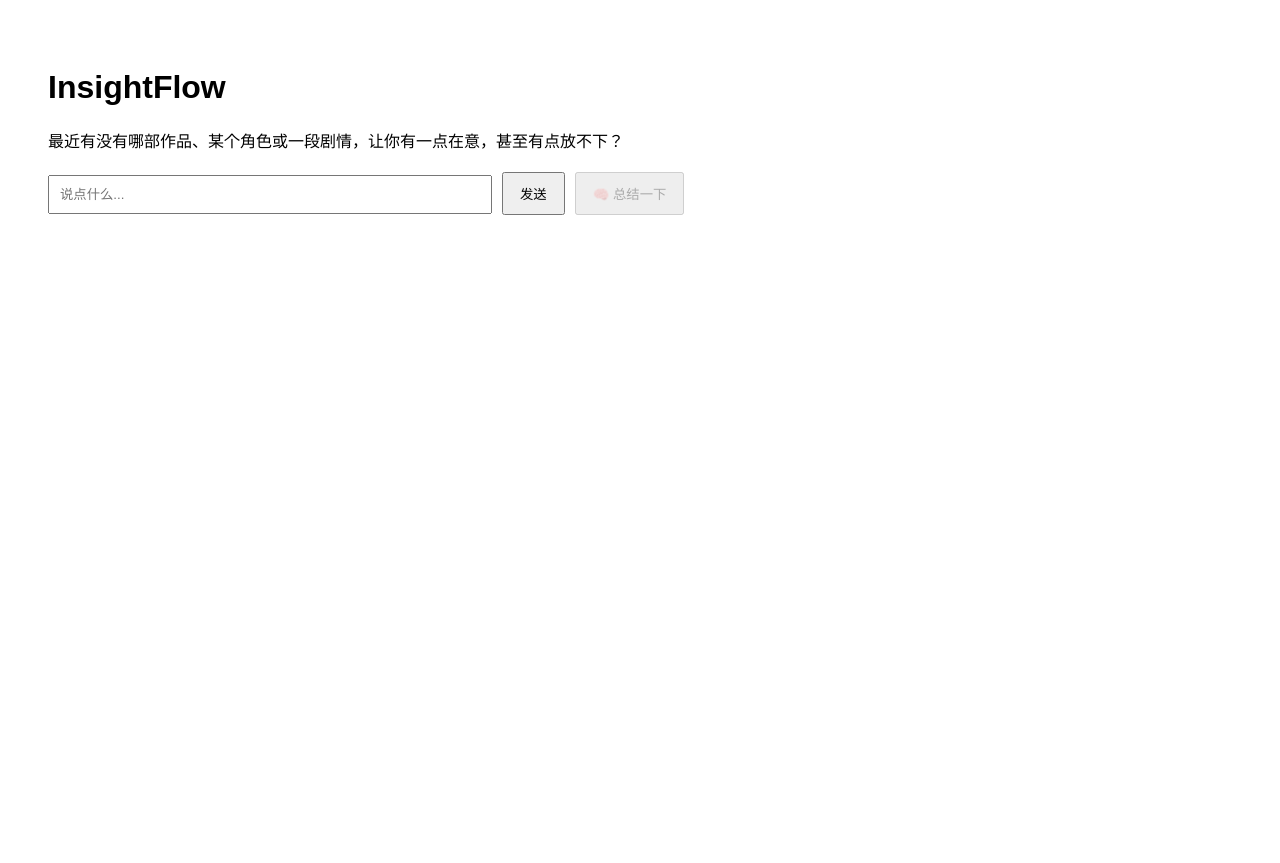
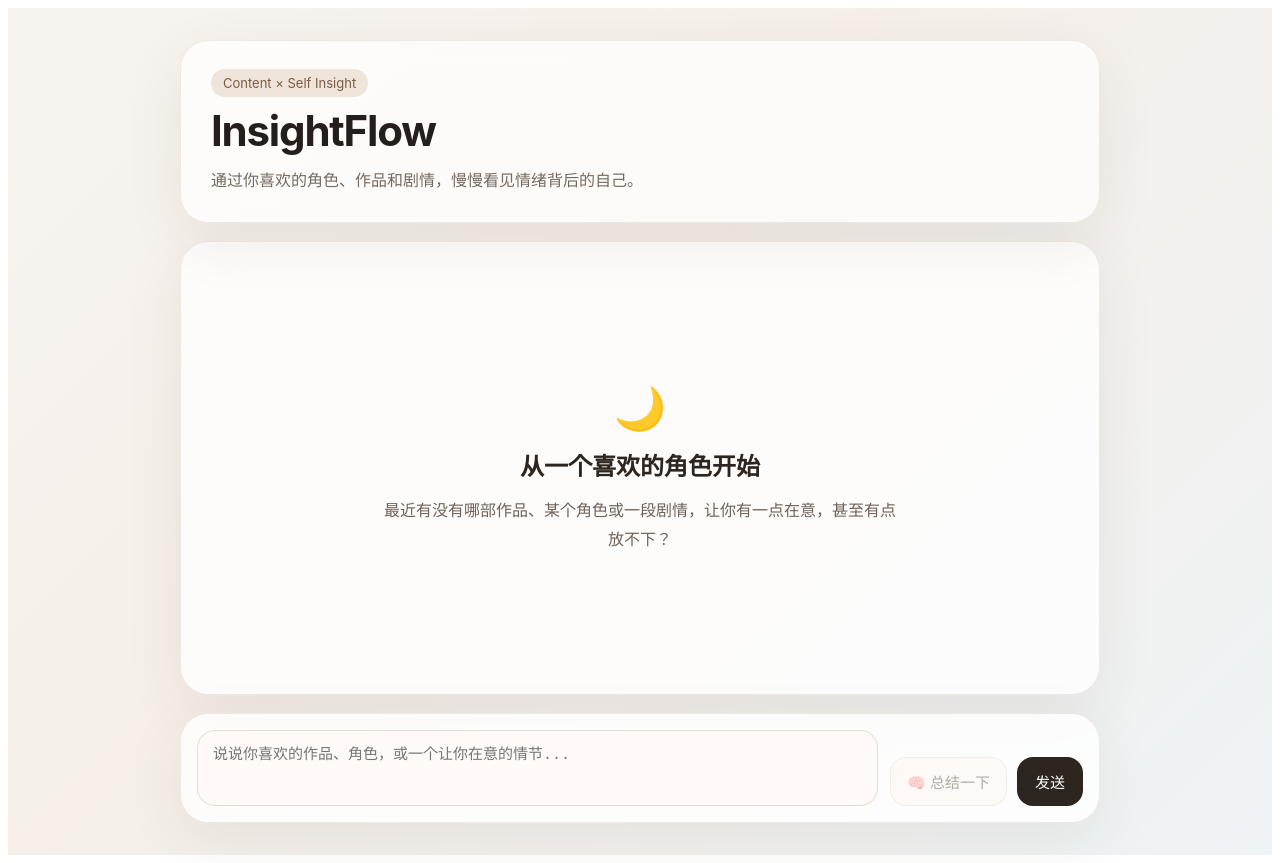
Before and after one commit to estellalin121/insightflow-simple, a Next.js app: page / in a window 1280 px wide. Before the commit the page ends 800 px from the top, so only its background shows below. Built offline with nearby package versions, Linux system fonts and the light colour scheme.

Commit message:
Update page.tsx

```diff
--- a/app/page.tsx
+++ b/app/page.tsx
@@ -29,12 +29,8 @@ export default function Page() {
     try {
       const res = await fetch("/api/chat", {
         method: "POST",
-        headers: {
-          "Content-Type": "application/json",
-        },
-        body: JSON.stringify({
-          messages: newMessages,
-        }),
+        headers: { "Content-Type": "application/json" },
+        body: JSON.stringify({ messages: newMessages }),
       });
 
       const data = await res.json();
@@ -46,7 +42,7 @@ export default function Page() {
           content: data.reply || "系统有点累了，我们换个角度聊聊？",
         },
       ]);
-    } catch (error) {
+    } catch {
       setMessages([
         ...newMessages,
         {
@@ -67,13 +63,8 @@ export default function Page() {
     try {
       const res = await fetch("/api/chat", {
         method: "POST",
-        headers: {
-          "Content-Type": "application/json",
-        },
-        body: JSON.stringify({
-          messages,
-          mode: "insight",
-        }),
+        headers: { "Content-Type": "application/json" },
+        body: JSON.stringify({ messages, mode: "insight" }),
       });
 
       const data = await res.json();
@@ -85,7 +76,7 @@ export default function Page() {
           content: `🧠 Insight总结：\n${data.reply || "暂时还没有生成有效总结。"}`,
         },
       ]);
-    } catch (error) {
+    } catch {
       setMessages([
         ...messages,
         {
@@ -99,53 +90,281 @@ export default function Page() {
   };
 
   return (
-    <main style={{ padding: 40, fontFamily: "Arial, sans-serif" }}>
-      <h1>InsightFlow</h1>
+    <main style={styles.page}>
+      <section style={styles.shell}>
+        <header style={styles.header}>
+          <div>
+            <div style={styles.badge}>Content × Self Insight</div>
+            <h1 style={styles.title}>InsightFlow</h1>
+            <p style={styles.subtitle}>
+              通过你喜欢的角色、作品和剧情，慢慢看见情绪背后的自己。
+            </p>
+          </div>
+        </header>
 
-      <div style={{ marginBottom: 20, maxWidth: 900 }}>
-        {messages.length === 0 && (
-          <p>
+        <section style={styles.chatPanel}>
+          {messages.length === 0 ? (
+            <div style={styles.empty}>
+              <div style={styles.emptyIcon}>🌙</div>
+              <h2 style={styles.emptyTitle}>从一个喜欢的角色开始</h2>
+              <p style={styles.emptyText}>
                 最近有没有哪部作品、某个角色或一段剧情，让你有一点在意，甚至有点放不下？
               </p>
+            </div>
+          ) : (
+            <div style={styles.messages}>
+              {messages.map((message, index) => {
+                const isUser = message.role === "user";
+                const isInsight = message.content.startsWith("🧠 Insight总结");
+
+                return (
+                  <div
+                    key={index}
+                    style={{
+                      ...styles.messageRow,
+                      justifyContent: isUser ? "flex-end" : "flex-start",
+                    }}
+                  >
+                    <div
+                      style={{
+                        ...styles.bubble,
+                        ...(isUser ? styles.userBubble : styles.aiBubble),
+                        ...(isInsight ? styles.insightBubble : {}),
+                      }}
+                    >
+                      <div style={styles.messageLabel}>
+                        {isUser ? "你" : isInsight ? "Insight 总结" : "InsightFlow"}
+                      </div>
+                      <div style={styles.messageText}>{message.content.replace("🧠 Insight总结：\n", "")}</div>
+                    </div>
+                  </div>
+                );
+              })}
+
+              {loading && (
+                <div style={{ ...styles.messageRow, justifyContent: "flex-start" }}>
+                  <div style={{ ...styles.bubble, ...styles.aiBubble }}>
+                    <div style={styles.messageLabel}>InsightFlow</div>
+                    <div style={styles.messageText}>正在想一想...</div>
+                  </div>
+                </div>
               )}
+            </div>
+          )}
+        </section>
 
-        {messages.map((message, index) => (
-          <div key={index} style={{ marginBottom: 14 }}>
-            <b>{message.role === "user" ? "你" : "InsightFlow"}：</b>
-            <span style={{ whiteSpace: "pre-wrap" }}>{message.content}</span>
-          </div>
-        ))}
-
-        {loading && <p>InsightFlow 正在想一想...</p>}
-      </div>
-
-      <input
+        <footer style={styles.footer}>
+          <textarea
             value={input}
             onChange={(e) => setInput(e.target.value)}
-        placeholder="说点什么..."
-        style={{ padding: 10, width: 420, maxWidth: "70%" }}
+            placeholder="说说你喜欢的作品、角色，或一个让你在意的情节..."
+            style={styles.input}
+            rows={2}
             onKeyDown={(e) => {
-          if (e.key === "Enter") {
+              if (e.key === "Enter" && !e.shiftKey) {
+                e.preventDefault();
                 sendMessage();
               }
             }}
           />
 
+          <div style={styles.actions}>
+            <button
+              onClick={generateInsight}
+              disabled={loading || messages.length === 0}
+              style={{
+                ...styles.secondaryButton,
+                opacity: loading || messages.length === 0 ? 0.45 : 1,
+              }}
+            >
+              🧠 总结一下
+            </button>
+
             <button
               onClick={sendMessage}
               disabled={loading}
-        style={{ marginLeft: 10, padding: "10px 16px" }}
+              style={{
+                ...styles.primaryButton,
+                opacity: loading ? 0.6 : 1,
+              }}
             >
               {loading ? "发送中..." : "发送"}
             </button>
-
-      <button
-        onClick={generateInsight}
-        disabled={loading || messages.length === 0}
-        style={{ marginLeft: 10, padding: "10px 16px" }}
-      >
-        🧠 总结一下
-      </button>
+          </div>
+        </footer>
+      </section>
     </main>
   );
 }
+
+const styles: Record<string, React.CSSProperties> = {
+  page: {
+    minHeight: "100vh",
+    background:
+      "linear-gradient(135deg, #f7f4ef 0%, #f6efe9 42%, #eef3f5 100%)",
+    padding: "32px 16px",
+    boxSizing: "border-box",
+    fontFamily:
+      '-apple-system, BlinkMacSystemFont, "Segoe UI", "PingFang SC", "Microsoft YaHei", sans-serif',
+    color: "#241f1c",
+  },
+  shell: {
+    maxWidth: 920,
+    margin: "0 auto",
+    minHeight: "calc(100vh - 64px)",
+    display: "flex",
+    flexDirection: "column",
+    gap: 18,
+  },
+  header: {
+    background: "rgba(255,255,255,0.72)",
+    border: "1px solid rgba(120,92,72,0.12)",
+    borderRadius: 28,
+    padding: "28px 30px",
+    boxShadow: "0 18px 60px rgba(70, 46, 30, 0.08)",
+    backdropFilter: "blur(14px)",
+  },
+  badge: {
+    display: "inline-block",
+    padding: "6px 12px",
+    borderRadius: 999,
+    background: "#efe4da",
+    color: "#7b5b45",
+    fontSize: 13,
+    marginBottom: 12,
+  },
+  title: {
+    margin: 0,
+    fontSize: 42,
+    letterSpacing: "-1.2px",
+    lineHeight: 1.05,
+  },
+  subtitle: {
+    margin: "14px 0 0",
+    color: "#756960",
+    fontSize: 16,
+    lineHeight: 1.7,
+  },
+  chatPanel: {
+    flex: 1,
+    background: "rgba(255,255,255,0.78)",
+    border: "1px solid rgba(120,92,72,0.12)",
+    borderRadius: 28,
+    padding: 22,
+    boxShadow: "0 18px 60px rgba(70, 46, 30, 0.08)",
+    overflow: "auto",
+  },
+  empty: {
+    minHeight: 360,
+    display: "flex",
+    flexDirection: "column",
+    alignItems: "center",
+    justifyContent: "center",
+    textAlign: "center",
+    color: "#6f6259",
+    padding: 24,
+  },
+  emptyIcon: {
+    fontSize: 42,
+    marginBottom: 14,
+  },
+  emptyTitle: {
+    margin: 0,
+    fontSize: 24,
+    color: "#2c2520",
+  },
+  emptyText: {
+    maxWidth: 520,
+    margin: "14px auto 0",
+    lineHeight: 1.8,
+    fontSize: 16,
+  },
+  messages: {
+    display: "flex",
+    flexDirection: "column",
+    gap: 14,
+  },
+  messageRow: {
+    display: "flex",
+    width: "100%",
+  },
+  bubble: {
+    maxWidth: "78%",
+    borderRadius: 22,
+    padding: "14px 16px",
+    lineHeight: 1.75,
+    fontSize: 15.5,
+    whiteSpace: "pre-wrap",
+    boxShadow: "0 8px 28px rgba(40, 28, 20, 0.06)",
+  },
+  userBubble: {
+    background: "#2c2520",
+    color: "#fff",
+    borderTopRightRadius: 8,
+  },
+  aiBubble: {
+    background: "#fffaf5",
+    color: "#2d2824",
+    border: "1px solid rgba(120,92,72,0.12)",
+    borderTopLeftRadius: 8,
+  },
+  insightBubble: {
+    background: "#f3eadf",
+    border: "1px solid rgba(134, 98, 63, 0.2)",
+  },
+  messageLabel: {
+    fontSize: 12,
+    opacity: 0.62,
+    marginBottom: 6,
+    fontWeight: 700,
+  },
+  messageText: {
+    fontSize: 15.5,
+  },
+  footer: {
+    background: "rgba(255,255,255,0.82)",
+    border: "1px solid rgba(120,92,72,0.12)",
+    borderRadius: 28,
+    padding: 16,
+    boxShadow: "0 18px 60px rgba(70, 46, 30, 0.08)",
+    display: "flex",
+    gap: 12,
+    alignItems: "flex-end",
+  },
+  input: {
+    flex: 1,
+    resize: "none",
+    border: "1px solid rgba(120,92,72,0.18)",
+    borderRadius: 18,
+    padding: "13px 15px",
+    fontSize: 15,
+    lineHeight: 1.6,
+    outline: "none",
+    background: "#fffaf7",
+    color: "#2c2520",
+  },
+  actions: {
+    display: "flex",
+    gap: 10,
+  },
+  primaryButton: {
+    border: "none",
+    borderRadius: 16,
+    padding: "13px 18px",
+    background: "#2c2520",
+    color: "#fff",
+    fontSize: 15,
+    cursor: "pointer",
+    whiteSpace: "nowrap",
+  },
+  secondaryButton: {
+    border: "1px solid rgba(120,92,72,0.18)",
+    borderRadius: 16,
+    padding: "13px 16px",
+    background: "#fff6ee",
+    color: "#5b4637",
+    fontSize: 15,
+    cursor: "pointer",
+    whiteSpace: "nowrap",
+  },
+};
```
Lines whose indentation alone changed are shown as unchanged.
